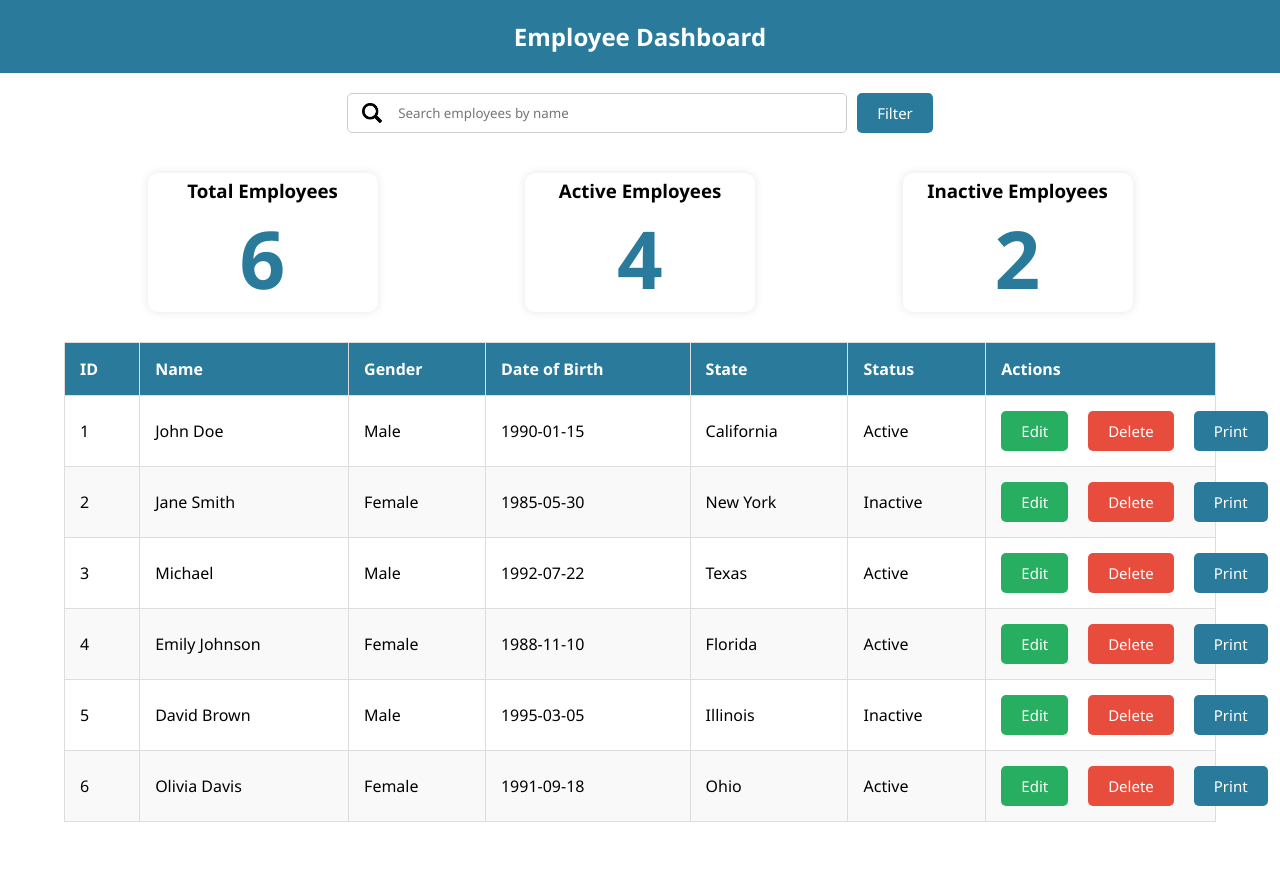
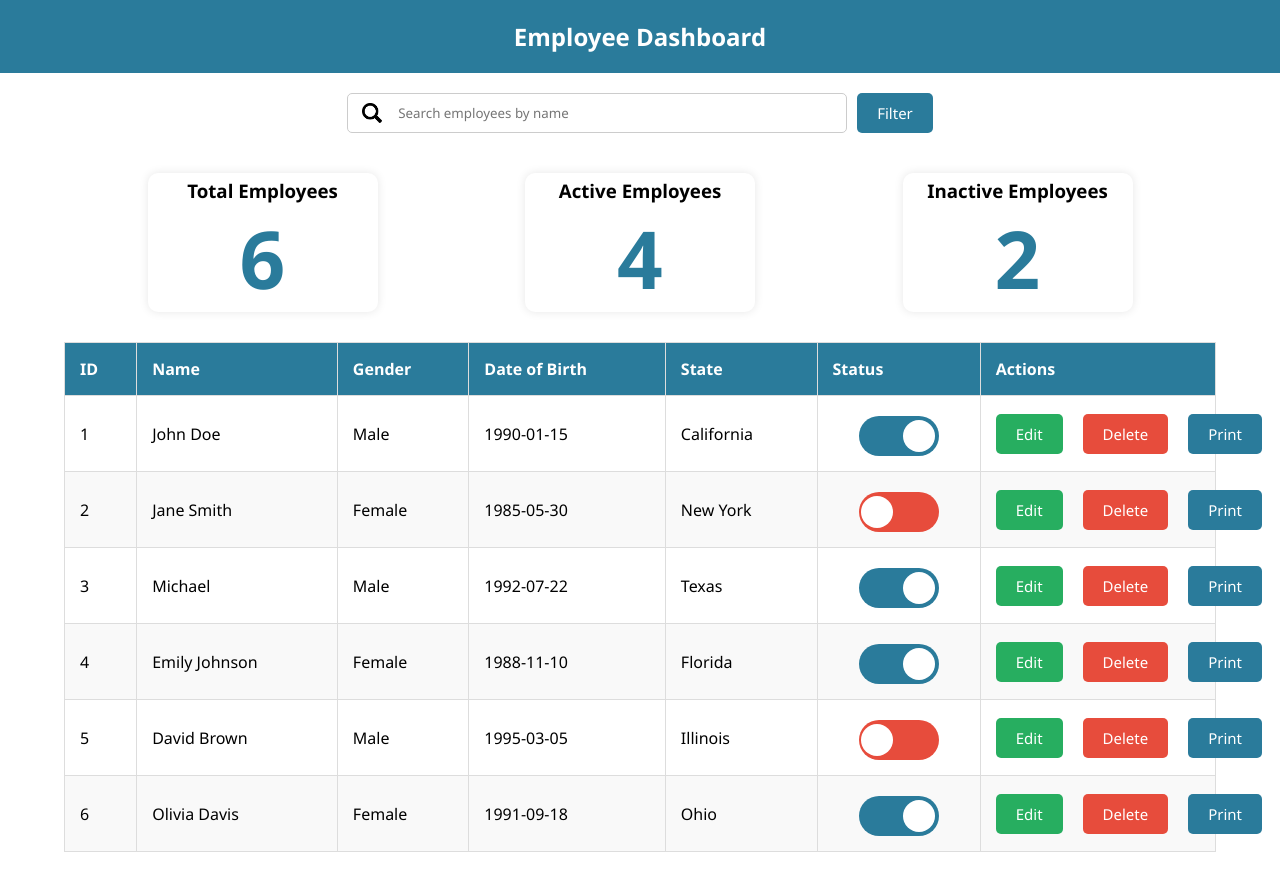
Before and after one commit to nitish1728/employee-website, a React (Vite) app: page /dashboard in a window 1280 px wide. Before the commit the page ends 852 px from the top, so only its background shows below. Built offline with nearby package versions, Linux system fonts and the light colour scheme; data requests are answered from the project's data file; sample sign-in values are in the browser's storage.

Commit message:
Added toggle functionality

```diff
--- a/src/assets/styles/Dashboard.css
+++ b/src/assets/styles/Dashboard.css
@@ -18,7 +18,7 @@
     background-color:#2A7B9B;
     color:#fff;
     padding:20px;
-    text-align:center;
+    text-align:center
 }
 
 .dashboard-main .count-widgets{
--- a/src/assets/styles/EmployeeTable.css
+++ b/src/assets/styles/EmployeeTable.css
@@ -18,7 +18,7 @@ table th, table td {
     padding: 15px;
     text-align: left;
     cursor: pointer;
-    max-width: 150px;
+    max-width: 160px;
 }
 
 table th {
@@ -73,3 +73,87 @@ tbody tr:hover {
 .actions button:hover{
     opacity: 0.8;
 }
+
+.switch {
+    position: relative;
+    display: inline-block;
+    width: 60px;
+    height: 20px;
+}
+
+.switch input {
+    opacity: 0;
+    width: 0;
+    height: 0;
+}
+
+.slider {
+    position: absolute;
+    cursor: pointer;
+    top: 0;
+    left: 0;
+    right: 0;
+    bottom: 0;
+    background-color: #ccc;
+    transition: 0.4s;
+    border-radius: 20px;
+}
+
+.slider:before {
+    position: absolute;
+    content: "";
+    height: 16px;
+    width: 16px;
+    left: 2px;
+    bottom: 2px;
+    background-color: white;
+    transition: 0.4s;
+}
+
+.switch input:checked + .slider {
+    background-color: #2A7B9B;
+}
+
+.switch input:checked + .slider:before {
+    transform: translateX(20px);
+}
+
+.status-checkbox{
+    margin-top: 5px;
+    display: flex;
+    justify-content: center;
+}
+
+.status-checkbox .switch {
+    width: 80px;
+    height: 40px;
+}
+
+.status-checkbox .slider:before {
+    height: 32px;
+    width: 32px;
+    left: 2px;
+    bottom: 4px;
+    border-radius: 50%;
+}
+
+.status-checkbox .switch input:checked + .slider:before {
+    transform: translateX(42px);
+}
+
+.status-checkbox .switch input:checked + .slider {
+    background-color: #2A7B9B;
+}
+
+.status-checkbox .switch input + .slider {
+    background-color: #e74c3c;
+}
+
+.status-checkbox .switch input {
+    opacity: 0;
+    width: 0;
+    height: 0;
+}
+.status-checkbox .slider {
+    border-radius:20px;
+}
--- a/src/components/EmployeeTable.jsx
+++ b/src/components/EmployeeTable.jsx
@@ -51,7 +51,14 @@ export default function EmployeeTable(props) {
                 <td>{emp.gender}</td>
                 <td>{emp.dateofbirth}</td>
                 <td>{emp.state}</td>
-                <td>{emp.status}</td>
+                <td>
+                    <div className="status-checkbox">
+                        <label className="switch">
+                            <input type="checkbox" checked={emp.status === "Active"} onChange={(e)=>props.onStatusChange(emp.id, e.target.checked)}/>
+                            <span className="slider"></span>
+                        </label>
+                    </div>
+                </td>
                 <td>
                     <div className='actions'>
                         <button className='edit'>Edit</button>
--- a/src/pages/Dashboard.jsx
+++ b/src/pages/Dashboard.jsx
@@ -3,6 +3,7 @@ import "../assets/styles/Dashboard.css";
 import EmployeeTable from "../components/EmployeeTable.jsx";
 import searchIcon from "../assets/images/search-icon.png";
 import Swal from "sweetalert2";
+import { logout } from "../javascript/authentication"
 
 export default function Dashboard() {
   const [employees, setEmployees] = useState([]);
@@ -81,6 +82,22 @@ export default function Dashboard() {
     setFilteredEmployees(employees);
     setShowFilter(false);
   };
+
+  function handleLogout() {
+    logout();
+    window.location.href = "/";
+  }
+
+  function onStatusChange(id, isActive) {
+    const updatedEmployees = employees.map(emp => {
+      if (emp.id === id) {
+        return { ...emp, status: isActive ? "Active" : "Inactive" };
+        }
+        return emp;
+    });
+    setEmployees(updatedEmployees);
+    setFilteredEmployees(updatedEmployees);
+  }
 
   return (
     <div className="dashboard-main">
@@ -180,7 +197,7 @@ export default function Dashboard() {
         </div>
       </div>
 
-      <EmployeeTable employees={filteredEmployees} onDelete={deleteEmployee} />
+      <EmployeeTable employees={filteredEmployees} onDelete={deleteEmployee} onStatusChange={onStatusChange} />
     </div>
   );
 }
--- a/src/pages/Login.jsx
+++ b/src/pages/Login.jsx
@@ -16,7 +16,7 @@ export default function Login() {
     const handleSubmit = (e) => {
         e.preventDefault()
         if (!username || !password) {
-            setError('Please enter both username and password.')
+            setError('Please enter both username and password')
             return
         }
 
```
